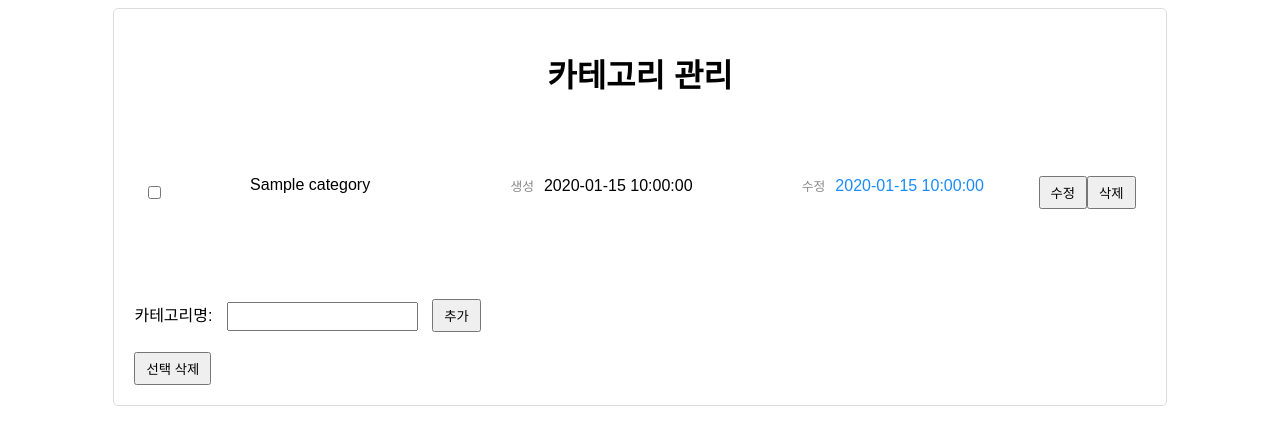
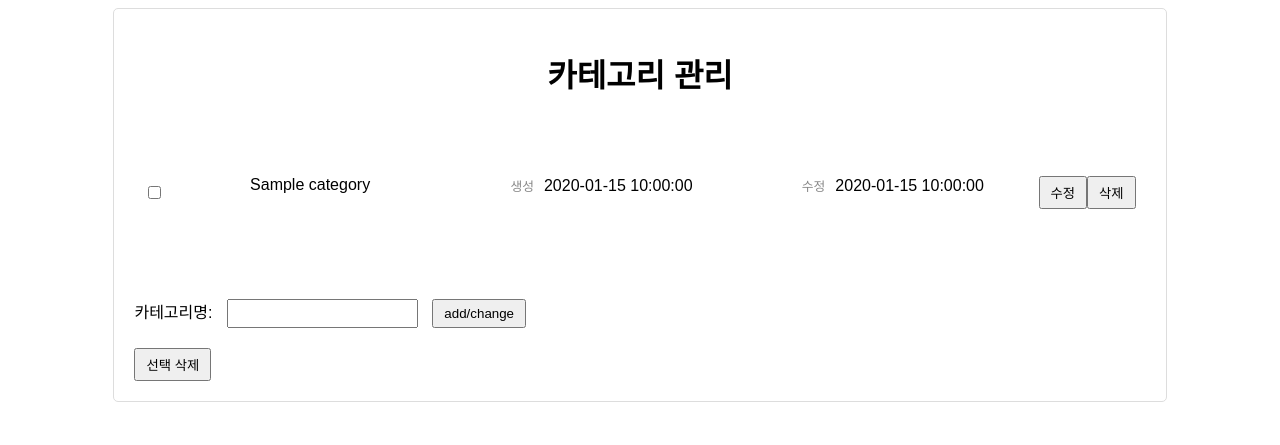
Before and after one commit to ittnw39/Book-Store-Rent-WebSite-Project2, a Spring Boot app: page /admin/category in a window 1280 px wide. Shown: the top 445 px of the page. Run offline with Spring Boot 4, Linux system fonts and the light colour scheme; tables that the repository leaves empty hold one stand-in row (values such as "Sample post"); some of the project's set-up classes (security, data sources, template engines, error pages and the like) are left out, and stand-ins take their place.

Commit message:
feat: 경로 수정

```diff
--- a/src/main/java/io/elice/shoppingmall/category/controller/CategoryController.java
+++ b/src/main/java/io/elice/shoppingmall/category/controller/CategoryController.java
@@ -27,7 +27,7 @@ public class CategoryController {
     public String getCategoryPage(Model model) {
         List<CategoryDto> categories = categoryService.getAllCategories();
         model.addAttribute("categories", categories);
-        return "admin-categories/admin-categories";
+        return "admin-categories/admin-categories.html";
     }
 
     @GetMapping("/all")
--- a/src/main/resources/application.properties
+++ b/src/main/resources/application.properties
@@ -6,7 +6,7 @@ spring.datasource.driver-class-name=com.mysql.cj.jdbc.Driver
 spring.jpa.hibernate.ddl-auto=update
 spring.jpa.show-sql=true
 
-spring.web.resources.static-locations=classpath:/static/
+#spring.web.resources.static-locations=classpath:/static/
 
 logging.level.org.springframework.web=DEBUG
 logging.level.root=DEBUG
--- a/src/main/resources/static/admin-categories/admin-categories.css
+++ b/src/main/resources/static/admin-categories/admin-categories.css
@@ -38,11 +38,6 @@ h1 {
     margin: 0 10px;
 }
 
-
-#categoryList li span.updatedAt {
-    color: #1a8cff;
-}
-
 #categoryList li:last-child {
     border-bottom: none;
 }
--- a/src/main/resources/static/admin-categories/admin-categories.js
+++ b/src/main/resources/static/admin-categories/admin-categories.js
@@ -20,7 +20,7 @@ document.addEventListener('DOMContentLoaded', () => {
                             <input type="checkbox" class="categoryCheckbox" data-id="${category.id}">
                             <span>${category.name}</span>
                             <span><small>생성</small>${category.createdAt}</span>
-                            <span class="updatedAt"><small>수정</small>${category.updatedAt}</span>
+                            <span><small>수정</small>${category.updatedAt}</span>
                             <button type="button" onclick="editCategory(${category.id}, '${category.name}')">수정</button>
                             <button type="button" onclick="deleteCategory(${category.id})">삭제</button>
                         </li>`).join('') + '</ul>';
--- a/src/main/resources/templates/admin-categories/admin-categories.html
+++ b/src/main/resources/templates/admin-categories/admin-categories.html
@@ -16,7 +16,7 @@
         <input type="hidden" id="categoryId">
         <label for="categoryName">카테고리명:</label>
         <input type="text" id="categoryName" required>
-        <button type="submit">추가</button>
+        <button type="submit">add/change</button>
     </form>
     <button id="deleteSelected">선택 삭제</button>
 </div>
```
